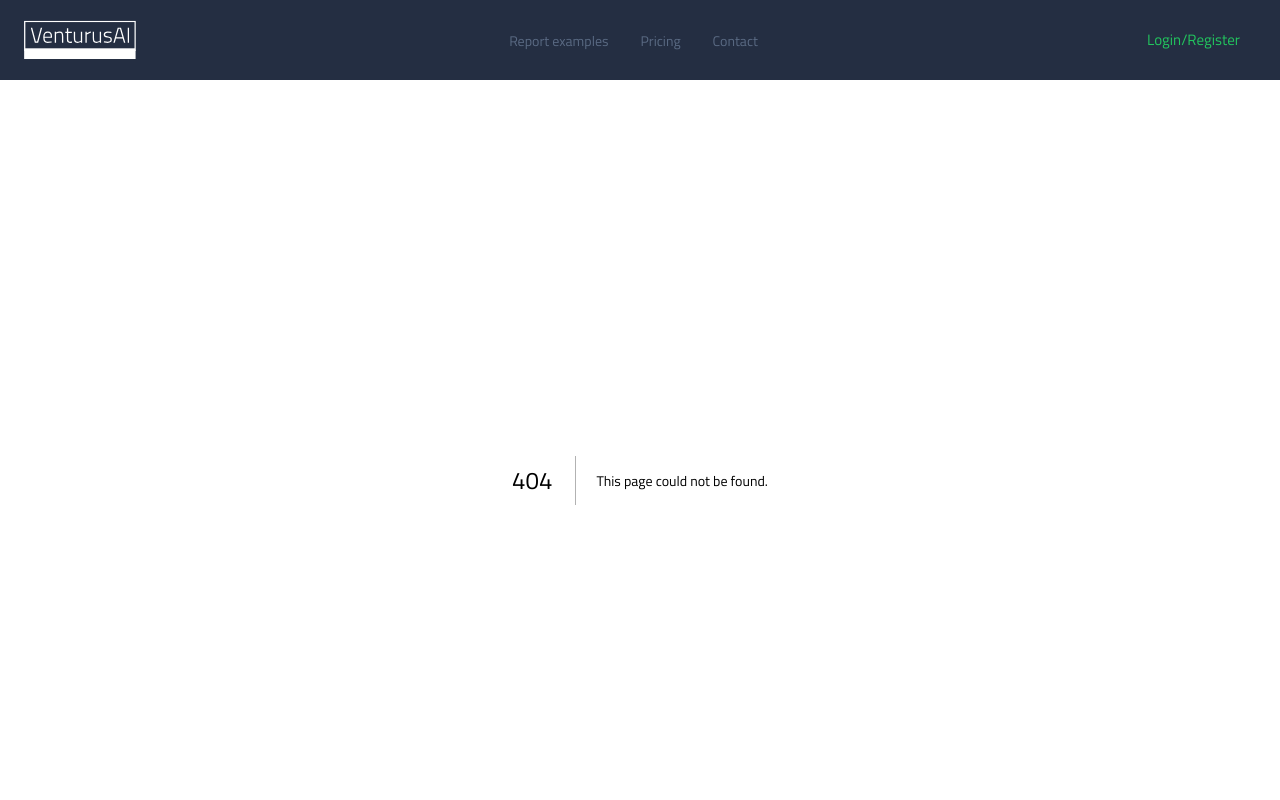
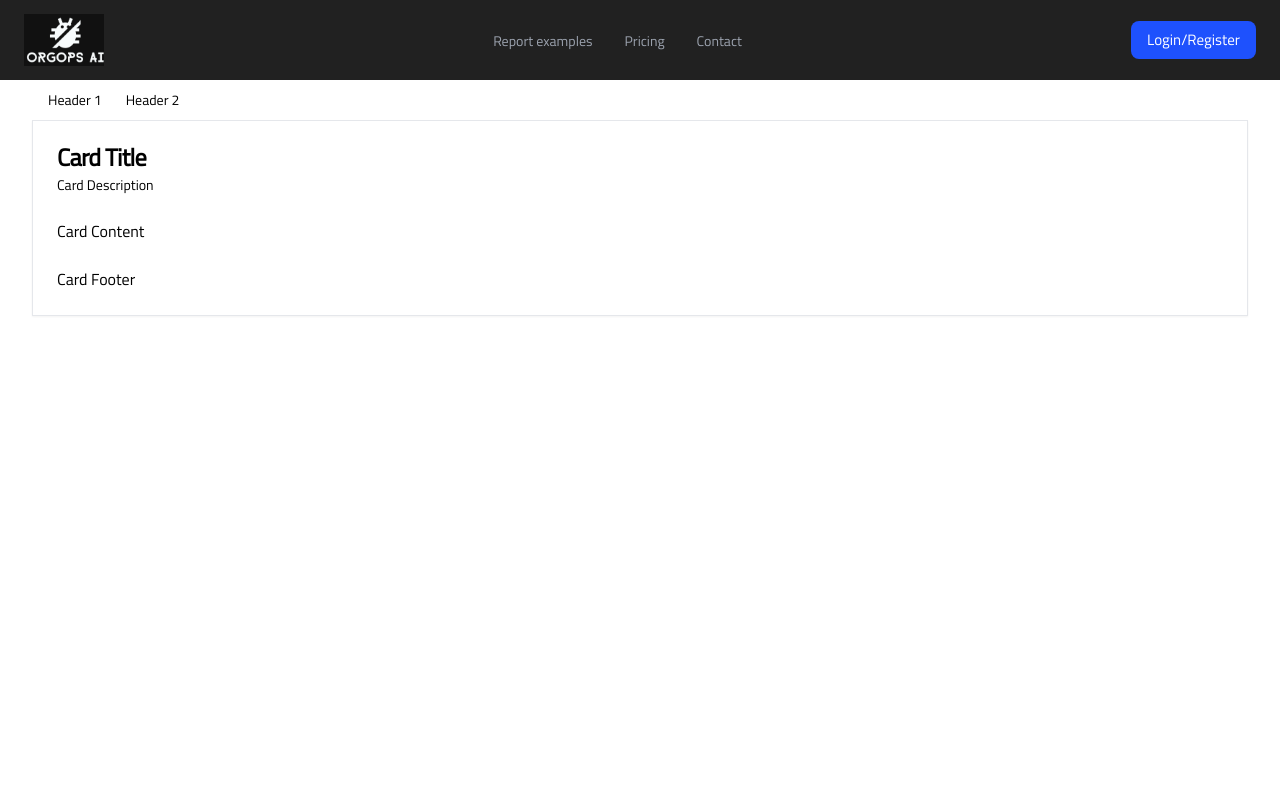
Before and after one commit to talhasaeed22/venturus, a Next.js app: page /generated-report in a window 1280 px wide. Before the commit this address had no page. Shown: the top 800 px of the page. Built offline with nearby package versions, Linux system fonts and the light colour scheme.

Commit message:
added generated-report page with few changes in navbar and footer

```diff
--- a/components/Footer/Footer.js
+++ b/components/Footer/Footer.js
@@ -2,7 +2,7 @@ import React from 'react'
 
 const Footer = () => {
     return (
-        <div className='flex flex-col bg-[#242e42] md:px-28 py-10 px-5'>
+        <div className='flex flex-col bg-[#212121] md:px-28 py-10 px-5'>
             <div className='flex lg:flex-row flex-col gap-5 justify-between items-center border-b pb-4 border-gray-700'>
 
                 <div className='flex '>
@@ -26,7 +26,7 @@ const Footer = () => {
             </div>
 
             <div className='flex sm:flex-row flex-col gap-5 justify-between items-center pt-10'>
-                <span className='text-white'>© Copyright 2023. All Rights Reserved by <span className='underline text-[#22c55e]'>VenturusAI.</span></span>
+                <span className='text-white'>© Copyright 2023. All Rights Reserved by <span className='underline text-[#1e51fd]'>VenturusAI.</span></span>
 
                 <div className='flex gap-10'>
                     <i style={{fontSize:'24px', color:"rgb(156 163 175 "}} className="fa fa-linkedin-square cursor-pointer" aria-hidden="true"></i>
--- a/components/Hero/Hero.js
+++ b/components/Hero/Hero.js
@@ -8,11 +8,11 @@ const Hero = () => {
             <div className='flex justify-between gap-5 lg:py-20 py-10 lg:px-22 xl:px-32 sm:px-10 px-2 pl-5'>
 
                 <div className='flex-1 flex flex-col gap-5'>
-                    <h3 className='text-[#22c55e] md:text-[3.75rem] text-[2.25rem] font-[800] leading-tight'>Instant feedback <span className='text-black'>on your business ideas</span></h3>
+                    <h3 className='text-[#1e51fd] md:text-[3.75rem] text-[2.25rem] font-[800] leading-tight'>Instant feedback <span className='text-black'>on your business ideas</span></h3>
                     <span className='text-[#888f9b] text-[1.25rem]'>Turn your business idea into reality! We use GPT-3.5 and GPT-4 to generate an analysis of your business idea and give you feedback on how to make it successful.</span>
 
                     <div className='flex gap-5 my-5 sm:flex-row flex-col'>
-                        <button className='hover:bg-[#15813c] bg-[#169f23] text-white rounded-md px-4 py-3'>Get Started <i className="fa fa-arrow-right" aria-hidden="true"></i>
+                        <button className='hover:bg-[#0e32a6] bg-[#1e51fd] text-white rounded-md px-4 py-3'>Get Started <i className="fa fa-arrow-right" aria-hidden="true"></i>
                         </button>
                         <button className='px-4 py-3 hover:bg-gray-700 rounded-md border border-gray-700 hover:text-white'>Learn more</button>
                     </div>
--- a/components/Navbar/Navbar.js
+++ b/components/Navbar/Navbar.js
@@ -22,7 +22,7 @@ function classNames(...classes) {
 const Navbar = () => {
   const router = useRouter();
   return (
-    <Disclosure as='nav' className=' bg-[#242e42]'>
+    <Disclosure as='nav' className=' bg-[#212121]'>
       {({ open }) => (
         <>
           <div className='mx-auto max-w-7xl sm:py-2 px-2 sm:px-6 lg:px-6'>
@@ -49,8 +49,8 @@ const Navbar = () => {
                 </Disclosure.Button>
               </div>
               <img
-                className='block h-12 w-28 md:ml-0 ml-5 '
-                src='/images/logo.svg'
+                className='block w-20 md:ml-0 ml-5 '
+                src='/images/logos/main.png'
                 alt='Your Company'
               />
               <div className='flex flex-1 items-center justify-center sm:items-stretch '>
@@ -63,8 +63,8 @@ const Navbar = () => {
                             <Disclosure.Button
                               className={classNames(
                                 item.current
-                                  ? 'text-[#5a6a83] text-[0.875rem] font-[500] hover:text-white transition duration-300 ease-in-out'
-                                  : 'text-[#5a6a83] font-[500] text-[0.875rem] hover:text-white transition duration-300 ease-in-out',
+                                  ? 'text-gray-400 text-[0.875rem] font-[500] hover:text-white transition duration-300 ease-in-out'
+                                  : 'text-gray-400 font-[500] text-[0.875rem] hover:text-white transition duration-300 ease-in-out',
                                 'px-2 py-2  font-medium cursor-pointer'
                               )}
                               aria-current={item.current ? 'page' : undefined}
@@ -83,7 +83,7 @@ const Navbar = () => {
               <div className='absolut inset-y-0 right-0 gap-3 items-center pr-12 sm:static sm:inset-auto sm:ml-6 md:pr-0'>
                 <button
                   onClick={() => router.push('/sign-in')}
-                  className='text-[#22c55e] py-2 px-4 sm:text-[15px] text-[13px] hover:bg-gray-700 rounded-[0.5rem]'
+                  className='bg-[#1e51fd] py-2 px-4 text-white sm:text-[15px] text-[13px] hover:bg-gray-700 rounded-[0.5rem]'
                 >
                   Login/Register
                 </button>
@@ -100,8 +100,8 @@ const Navbar = () => {
                   href={item.href}
                   className={classNames(
                     item.current
-                      ? ' text-[#5a6a83] text-[0.875rem] font-[500] hover:text-white'
-                      : 'text-[#5a6a83] text-[0.875rem] font-[500] hover:text-white',
+                      ? ' text-gray-400 text-[0.875rem] font-[500] hover:text-white'
+                      : 'text-gray-400 text-[0.875rem] font-[500] hover:text-white',
                     'block px-3 py-2 border-b border-[#5a6a83]'
                   )}
                   aria-current={item.current ? 'page' : undefined}
--- /dev/null
+++ b/components/ui/card.jsx
@@ -0,0 +1,50 @@
+import * as React from "react"
+
+import { cn } from "@/lib/utils"
+
+const Card = React.forwardRef(({ className, ...props }, ref) => (
+  <div
+    ref={ref}
+    className={cn("rounded-lg border bg-card text-card-foreground shadow-sm", className)}
+    {...props} />
+))
+Card.displayName = "Card"
+
+const CardHeader = React.forwardRef(({ className, ...props }, ref) => (
+  <div
+    ref={ref}
+    className={cn("flex flex-col space-y-1.5 p-6", className)}
+    {...props} />
+))
+CardHeader.displayName = "CardHeader"
+
+const CardTitle = React.forwardRef(({ className, ...props }, ref) => (
+  <h3
+    ref={ref}
+    className={cn("text-2xl font-semibold leading-none tracking-tight", className)}
+    {...props} />
+))
+CardTitle.displayName = "CardTitle"
+
+const CardDescription = React.forwardRef(({ className, ...props }, ref) => (
+  <p
+    ref={ref}
+    className={cn("text-sm text-muted-foreground", className)}
+    {...props} />
+))
+CardDescription.displayName = "CardDescription"
+
+const CardContent = React.forwardRef(({ className, ...props }, ref) => (
+  <div ref={ref} className={cn("p-6 pt-0", className)} {...props} />
+))
+CardContent.displayName = "CardContent"
+
+const CardFooter = React.forwardRef(({ className, ...props }, ref) => (
+  <div
+    ref={ref}
+    className={cn(" flex items-center p-6 pt-0", className)}
+    {...props} />
+))
+CardFooter.displayName = "CardFooter"
+
+export { Card, CardHeader, CardFooter, CardTitle, CardDescription, CardContent }
--- /dev/null
+++ b/components/ui/tabs.jsx
@@ -0,0 +1,43 @@
+"use client"
+
+import * as React from "react"
+import * as TabsPrimitive from "@radix-ui/react-tabs"
+
+import { cn } from "@/lib/utils"
+
+const Tabs = TabsPrimitive.Root
+
+const TabsList = React.forwardRef(({ className, ...props }, ref) => (
+  <TabsPrimitive.List
+    ref={ref}
+    className={cn(
+      "inline-flex h-10 items-center justify-center rounded-md bg-muted p-1 text-muted-foreground",
+      className
+    )}
+    {...props} />
+))
+TabsList.displayName = TabsPrimitive.List.displayName
+
+const TabsTrigger = React.forwardRef(({ className, ...props }, ref) => (
+  <TabsPrimitive.Trigger
+    ref={ref}
+    className={cn(
+      "inline-flex items-center justify-center whitespace-nowrap rounded-sm px-3 py-1.5 text-sm font-medium ring-offset-background transition-all focus-visible:outline-none focus-visible:ring-2 focus-visible:ring-ring focus-visible:ring-offset-2 disabled:pointer-events-none disabled:opacity-50 data-[state=active]:bg-background data-[state=active]:text-foreground data-[state=active]:shadow-sm",
+      className
+    )}
+    {...props} />
+))
+TabsTrigger.displayName = TabsPrimitive.Trigger.displayName
+
+const TabsContent = React.forwardRef(({ className, ...props }, ref) => (
+  <TabsPrimitive.Content
+    ref={ref}
+    className={cn(
+      "mt-2 ring-offset-background focus-visible:outline-none focus-visible:ring-2 focus-visible:ring-ring focus-visible:ring-offset-2",
+      className
+    )}
+    {...props} />
+))
+TabsContent.displayName = TabsPrimitive.Content.displayName
+
+export { Tabs, TabsList, TabsTrigger, TabsContent }
--- /dev/null
+++ b/lib/utils.js
@@ -0,0 +1,6 @@
+import { clsx } from "clsx"
+import { twMerge } from "tailwind-merge"
+
+export function cn(...inputs) {
+  return twMerge(clsx(inputs))
+}
--- a/package.json
+++ b/package.json
@@ -16,13 +16,19 @@
     "@heroicons/react": "^2.0.18",
     "@mui/joy": "^5.0.0-alpha.89",
     "@mui/material": "^5.14.2",
+    "@radix-ui/react-tabs": "^1.0.4",
     "autoprefixer": "10.4.14",
+    "class-variance-authority": "^0.7.0",
+    "clsx": "^2.0.0",
+    "lucide-react": "^0.263.1",
     "next": "13.4.12",
     "postcss": "8.4.27",
     "react": "18.2.0",
     "react-countup": "^6.4.2",
     "react-dom": "18.2.0",
+    "tailwind-merge": "^1.14.0",
     "tailwindcss": "3.3.3",
+    "tailwindcss-animate": "^1.0.6",
     "use-count-up": "^3.0.1"
   }
 }
--- /dev/null
+++ b/pages/generated-report/index.jsx
@@ -0,0 +1,43 @@
+import {
+  Card,
+  CardContent,
+  CardDescription,
+  CardFooter,
+  CardHeader,
+  CardTitle,
+} from '@/components/ui/card';
+import { Tabs, TabsContent, TabsList, TabsTrigger } from '@/components/ui/tabs';
+
+const GeneratedReportPage = () => {
+  return (
+    <div className='h-screen'>
+      <div className='mx-auto container'>
+        <Tabs defaultValue='header 1' className='w-[400px]'>
+          <TabsList>
+            <TabsTrigger value='header1'>Header 1</TabsTrigger>
+            <TabsTrigger value='header2'>Header 2</TabsTrigger>
+          </TabsList>
+          <TabsContent value='header1'>Hi this is content 1</TabsContent>
+          <TabsContent value='header2'>Change your header 2</TabsContent>
+        </Tabs>
+
+        <div className=''>
+          <Card>
+            <CardHeader>
+              <CardTitle>Card Title</CardTitle>
+              <CardDescription>Card Description</CardDescription>
+            </CardHeader>
+            <CardContent>
+              <p>Card Content</p>
+            </CardContent>
+            <CardFooter>
+              <p>Card Footer</p>
+            </CardFooter>
+          </Card>
+        </div>
+      </div>
+    </div>
+  );
+};
+
+export default GeneratedReportPage;
--- /dev/null
+++ b/style/global.css
@@ -0,0 +1,78 @@
+@tailwind base;
+@tailwind components;
+@tailwind utilities;
+
+@layer base {
+  :root {
+    --background: 0 0% 100%;
+    --foreground: 222.2 84% 4.9%;
+
+    --muted: 210 40% 96.1%;
+    --muted-foreground: 215.4 16.3% 46.9%;
+
+    --popover: 0 0% 100%;
+    --popover-foreground: 222.2 84% 4.9%;
+
+    --card: 0 0% 100%;
+    --card-foreground: 222.2 84% 4.9%;
+
+    --border: 214.3 31.8% 91.4%;
+    --input: 214.3 31.8% 91.4%;
+
+    --primary: 222.2 47.4% 11.2%;
+    --primary-foreground: 210 40% 98%;
+
+    --secondary: 210 40% 96.1%;
+    --secondary-foreground: 222.2 47.4% 11.2%;
+
+    --accent: 210 40% 96.1%;
+    --accent-foreground: 222.2 47.4% 11.2%;
+
+    --destructive: 0 84.2% 60.2%;
+    --destructive-foreground: 210 40% 98%;
+
+    --ring: 215 20.2% 65.1%;
+
+    --radius: 0.5rem;
+  }
+
+  .dark {
+    --background: 222.2 84% 4.9%;
+    --foreground: 210 40% 98%;
+
+    --muted: 217.2 32.6% 17.5%;
+    --muted-foreground: 215 20.2% 65.1%;
+
+    --popover: 222.2 84% 4.9%;
+    --popover-foreground: 210 40% 98%;
+
+    --card: 222.2 84% 4.9%;
+    --card-foreground: 210 40% 98%;
+
+    --border: 217.2 32.6% 17.5%;
+    --input: 217.2 32.6% 17.5%;
+
+    --primary: 210 40% 98%;
+    --primary-foreground: 222.2 47.4% 11.2%;
+
+    --secondary: 217.2 32.6% 17.5%;
+    --secondary-foreground: 210 40% 98%;
+
+    --accent: 217.2 32.6% 17.5%;
+    --accent-foreground: 210 40% 98%;
+
+    --destructive: 0 62.8% 30.6%;
+    --destructive-foreground: 0 85.7% 97.3%;
+
+    --ring: 217.2 32.6% 17.5%;
+  }
+}
+
+@layer base {
+  * {
+    @apply border-border;
+  }
+  body {
+    @apply bg-background text-foreground;
+  }
+}
--- a/tailwind.config.js
+++ b/tailwind.config.js
@@ -1,18 +1,76 @@
 /** @type {import('tailwindcss').Config} */
 module.exports = {
+  darkMode: ["class"],
   content: [
-    './pages/**/*.{js,ts,jsx,tsx,mdx}',
-    './components/**/*.{js,ts,jsx,tsx,mdx}',
-    './app/**/*.{js,ts,jsx,tsx,mdx}',
-  ],
+    './pages/**/*.{js,jsx}',
+    './components/**/*.{js,jsx}',
+    './app/**/*.{js,jsx}',
+    './src/**/*.{js,jsx}',
+	],
   theme: {
+    container: {
+      center: true,
+      padding: "2rem",
+      screens: {
+        "2xl": "1400px",
+      },
+    },
     extend: {
-      backgroundImage: {
-        'gradient-radial': 'radial-gradient(var(--tw-gradient-stops))',
-        'gradient-conic':
-          'conic-gradient(from 180deg at 50% 50%, var(--tw-gradient-stops))',
+      colors: {
+        border: "hsl(var(--border))",
+        input: "hsl(var(--input))",
+        ring: "hsl(var(--ring))",
+        background: "hsl(var(--background))",
+        foreground: "hsl(var(--foreground))",
+        primary: {
+          DEFAULT: "hsl(var(--primary))",
+          foreground: "hsl(var(--primary-foreground))",
+        },
+        secondary: {
+          DEFAULT: "hsl(var(--secondary))",
+          foreground: "hsl(var(--secondary-foreground))",
+        },
+        destructive: {
+          DEFAULT: "hsl(var(--destructive))",
+          foreground: "hsl(var(--destructive-foreground))",
+        },
+        muted: {
+          DEFAULT: "hsl(var(--muted))",
+          foreground: "hsl(var(--muted-foreground))",
+        },
+        accent: {
+          DEFAULT: "hsl(var(--accent))",
+          foreground: "hsl(var(--accent-foreground))",
+        },
+        popover: {
+          DEFAULT: "hsl(var(--popover))",
+          foreground: "hsl(var(--popover-foreground))",
+        },
+        card: {
+          DEFAULT: "hsl(var(--card))",
+          foreground: "hsl(var(--card-foreground))",
+        },
+      },
+      borderRadius: {
+        lg: "var(--radius)",
+        md: "calc(var(--radius) - 2px)",
+        sm: "calc(var(--radius) - 4px)",
+      },
+      keyframes: {
+        "accordion-down": {
+          from: { height: 0 },
+          to: { height: "var(--radix-accordion-content-height)" },
+        },
+        "accordion-up": {
+          from: { height: "var(--radix-accordion-content-height)" },
+          to: { height: 0 },
+        },
+      },
+      animation: {
+        "accordion-down": "accordion-down 0.2s ease-out",
+        "accordion-up": "accordion-up 0.2s ease-out",
       },
     },
   },
-  plugins: [],
+  plugins: [require("tailwindcss-animate")],
 }
```
Also changed, not shown: components.json (added), public/images/logos/main.png (added), 1 other file (tests, documents, lock files or other folders).
